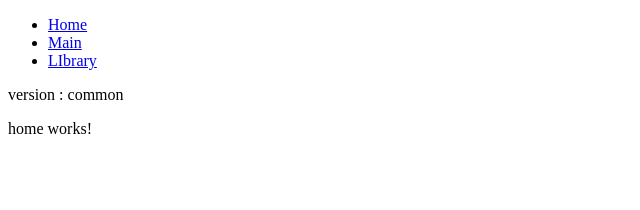
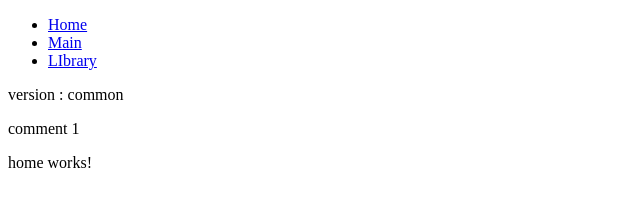
Before and after one commit to dilnuwan-calcey/angular-build-test, an Angular app: page / in a window 1280 px wide. Shown: the top 210 px of the page, without its empty margins (0-640 px from the left). Built offline with nearby package versions, Linux system fonts and the light colour scheme.

Commit message:
change version

```diff
--- a/src/app/app.component.html
+++ b/src/app/app.component.html
@@ -6,3 +6,4 @@
 
 <router-outlet><router-outlet>
 <p>version : common</p>
+<p>comment 1</p>
```
